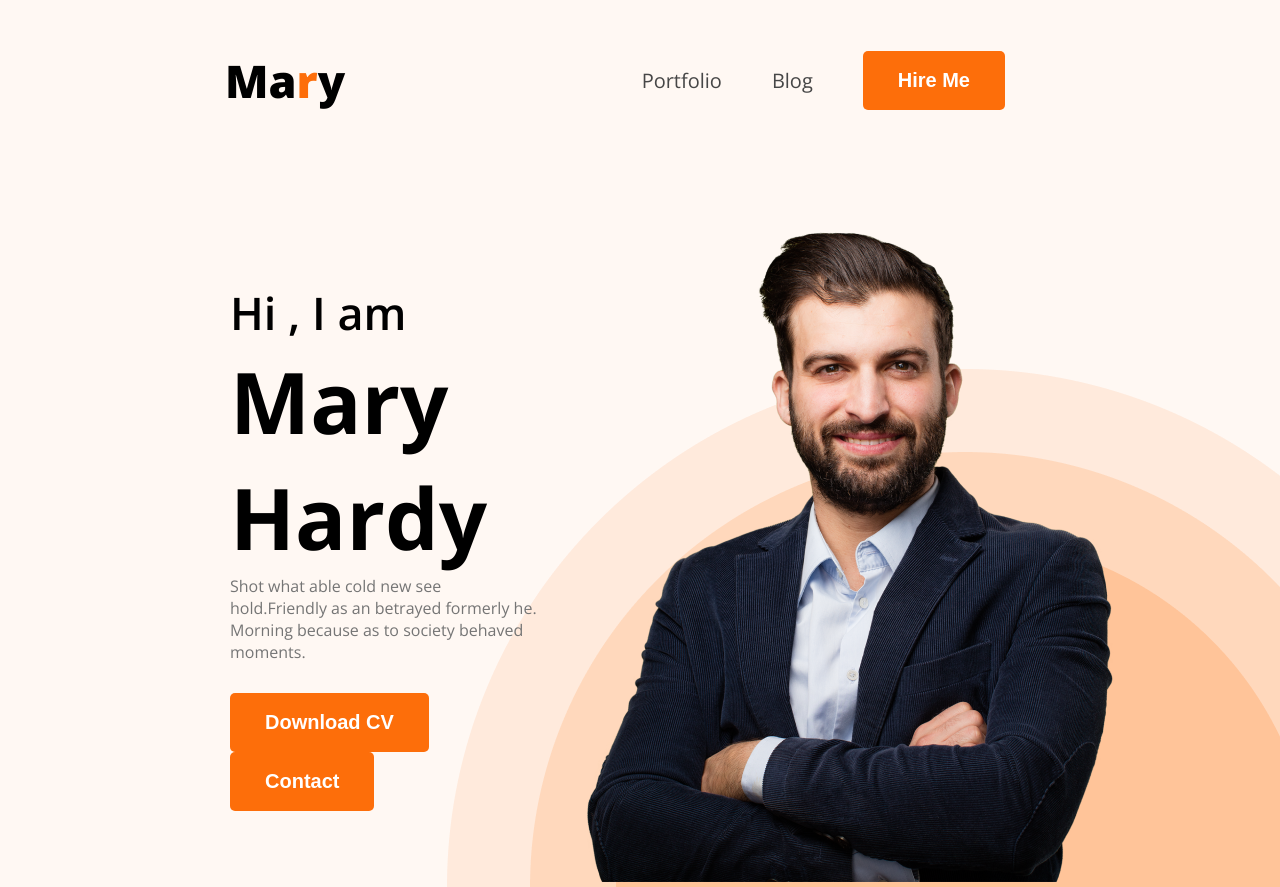
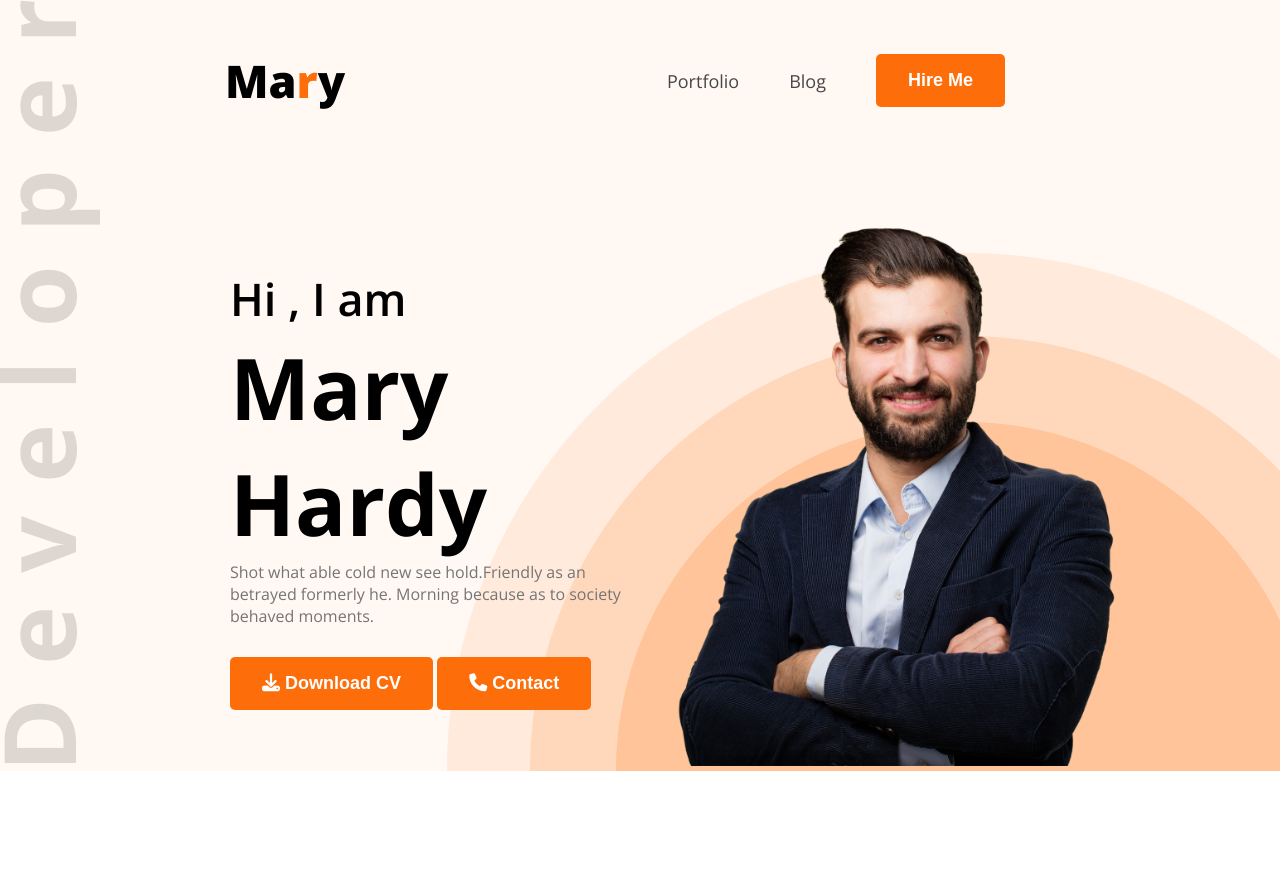
Before and after one commit to mashfikur/developer_portfolio, a plain HTML site: page index.html in a window 1280 px wide. Shown: the top 887 px of the page. Drawn offline with nearby package versions, Linux system fonts and the light colour scheme.

Commit message:
customized

```diff
--- a/index.html
+++ b/index.html
@@ -5,6 +5,11 @@
     <meta name="viewport" content="width=device-width, initial-scale=1.0" />
     <link rel="stylesheet" href="styles/style.css" />
     <title>Developer Portfolio</title>
+
+    <script
+      src="https://kit.fontawesome.com/f9afd4bb25.js"
+      crossorigin="anonymous"
+    ></script>
   </head>
   <body>
     <header>
@@ -29,8 +34,12 @@
             he. Morning because as to society behaved moments.
           </p>
 
-          <button class="btn-primary">Download CV</button>
-          <button class="btn-primary">Contact</button>
+          <button class="btn-primary">
+            <i class="fa-solid fa-download"></i> Download CV
+          </button>
+          <button class="btn-primary">
+            <i class="fa-solid fa-phone"></i> Contact
+          </button>
         </div>
         <!-- Banner right -->
 
@@ -203,7 +212,9 @@
         </div>
 
         <div class="download-btn">
-          <button class="btn-primary">Download CV</button>
+          <button class="btn-primary">
+            <i class="fa-solid fa-download"></i> Download CV
+          </button>
         </div>
       </div>
     </main>
--- a/styles/style.css
+++ b/styles/style.css
@@ -24,12 +24,12 @@ nav h3 {
 }
 
 .btn-primary {
-  padding: 18px 35px;
+  padding: 16px 32px;
   font-weight: 700;
   background-color: #fd6e0a;
   color: white;
   border: none;
-  font-size: 20px;
+  font-size: 18px;
   border-radius: 5px;
 }
 
@@ -50,16 +50,17 @@ nav li {
 nav ul li a {
   text-decoration: none;
   color: #474747;
-  font-size: 20px;
+  font-size: 18px;
 }
 
 /* header styles */
 
 header {
   background-color: #fff8f3;
-  background-image: url("../images/header_bg.png");
+  background-image: url("../images/header_bg.png"),
+    url("../images/developer.png");
   background-repeat: no-repeat;
-  background-position: bottom right;
+  background-position: bottom right, top left;
 }
 
 /* Banner styles */
@@ -92,8 +93,7 @@ header {
 }
 
 .banner-right img {
-  width: 584px;
-  height: 676px;
+  width: 484px;
 }
 
 /* main section styles */
```
